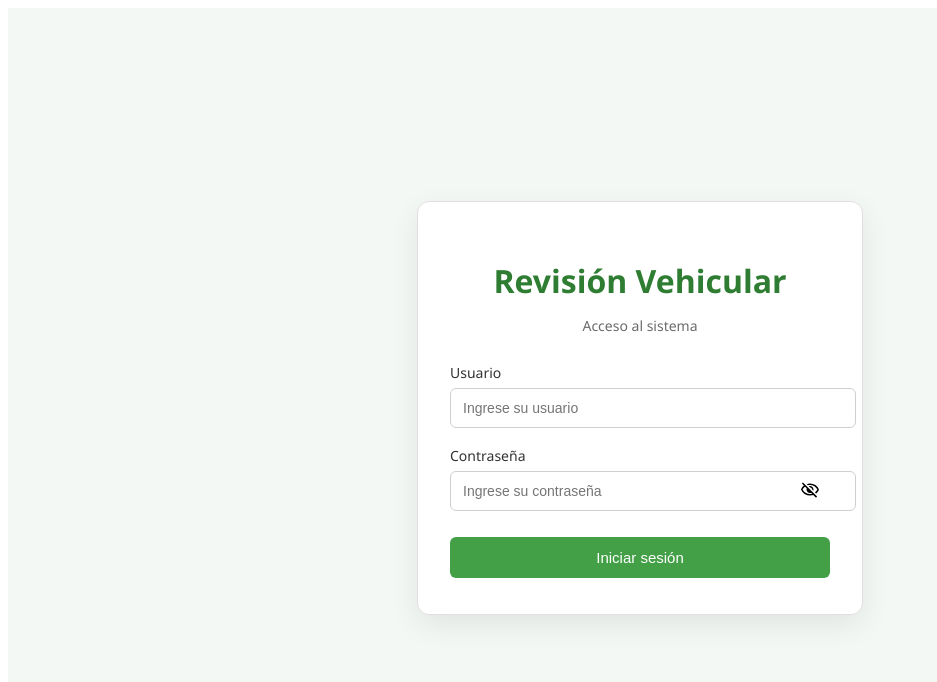
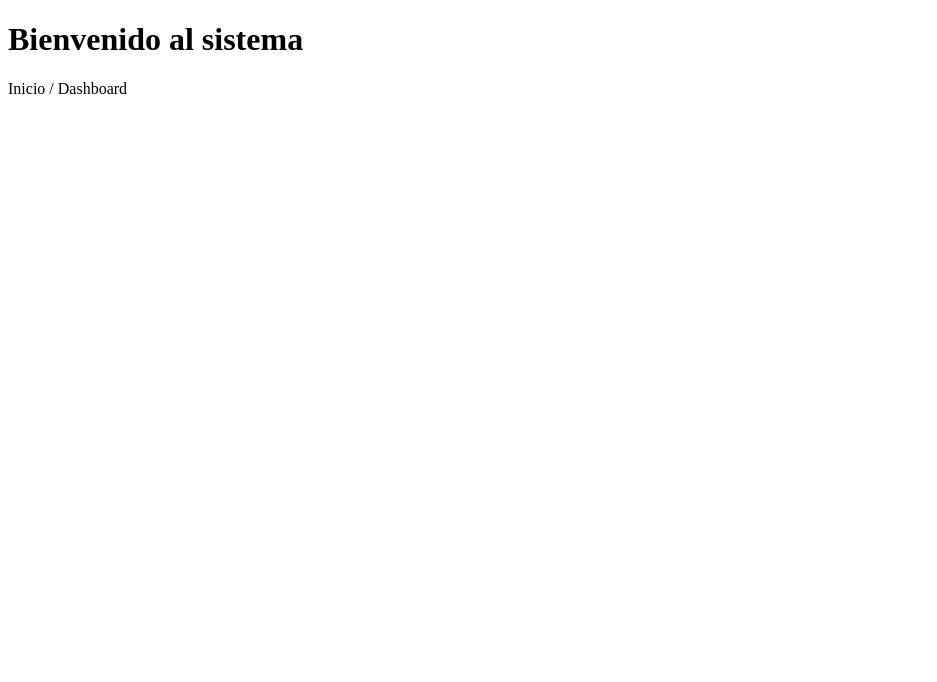
Before and after one commit to NixonPiguave/AppWebRevisionVehicular, an Angular app in the folder frontend/: page /inicio in a window 1280 px wide. Before the commit this address led to /. Shown: the top 682 px of the page, without its empty margins (0-937 px from the left). Built offline with nearby package versions, Linux system fonts and the light colour scheme.

Commit message:
gg logica del login

```diff
--- a/frontend/src/app/app.routes.ts
+++ b/frontend/src/app/app.routes.ts
@@ -1,7 +1,9 @@
 import { Routes } from '@angular/router';
 import { LoginComponent } from './auth/login/login';
+import { InicioComponent } from './paginas/inicio/inicio';
 
 export const routes: Routes = [
   { path: '', component: LoginComponent },
+  { path: 'inicio', component: InicioComponent },
   { path: '**', redirectTo: '' }
 ];
--- a/frontend/src/app/auth/login/login.ts
+++ b/frontend/src/app/auth/login/login.ts
@@ -1,6 +1,8 @@
 import { Component } from '@angular/core';
 import { CommonModule } from '@angular/common';
 import { FormsModule } from '@angular/forms';
+import { Router } from '@angular/router';
+
 import { AuthService } from '../../services/auth.service';
 import { LoginRequest } from '../../models/login-request.model';
 
@@ -18,7 +20,10 @@ export class LoginComponent {
   hidePassword = true;
   error = '';
 
-  constructor(private authService: AuthService) {}
+  constructor(
+    private authService: AuthService,
+    private router: Router
+  ) {}
 
   togglePassword() {
     this.hidePassword = !this.hidePassword;
@@ -34,8 +39,7 @@ export class LoginComponent {
 
     this.authService.login(request).subscribe({
       next: () => {
-        alert('Login correcto');
-        // aquí luego redirigimos a Inicio
+        this.router.navigate(['/inicio']);
       },
       error: (err) => {
         this.error = err.error;
--- /dev/null
+++ b/frontend/src/app/paginas/inicio/inicio.html
@@ -0,0 +1,2 @@
+<h1>Bienvenido al sistema</h1>
+<p>Inicio / Dashboard</p>
```
Also changed, not shown: frontend/src/app/paginas/inicio/inicio.ts (added, +9 -0 lines), frontend/src/app/paginas/inicio/inicio.css (added), 1 other file (tests, documents, lock files or other folders).
